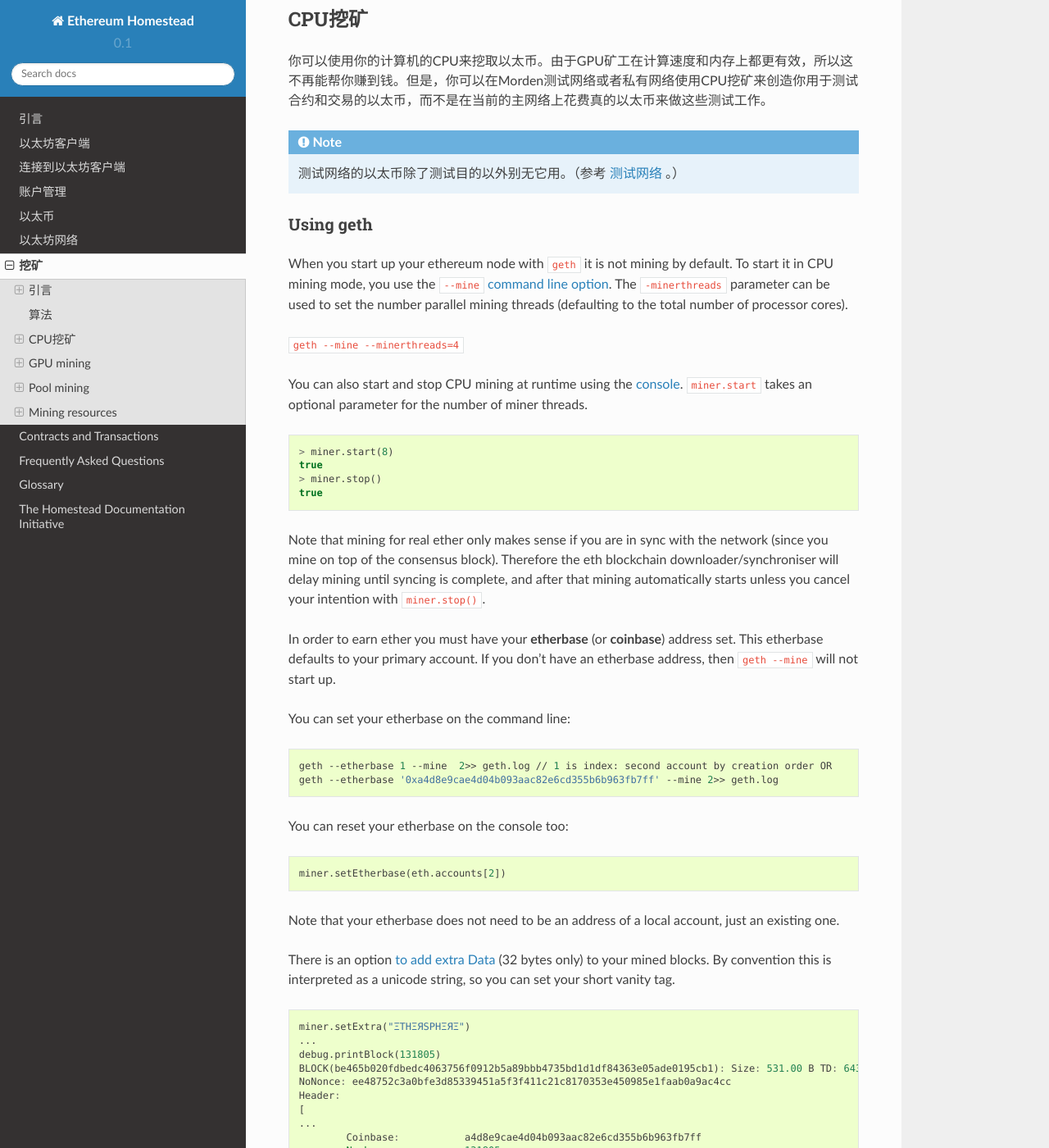
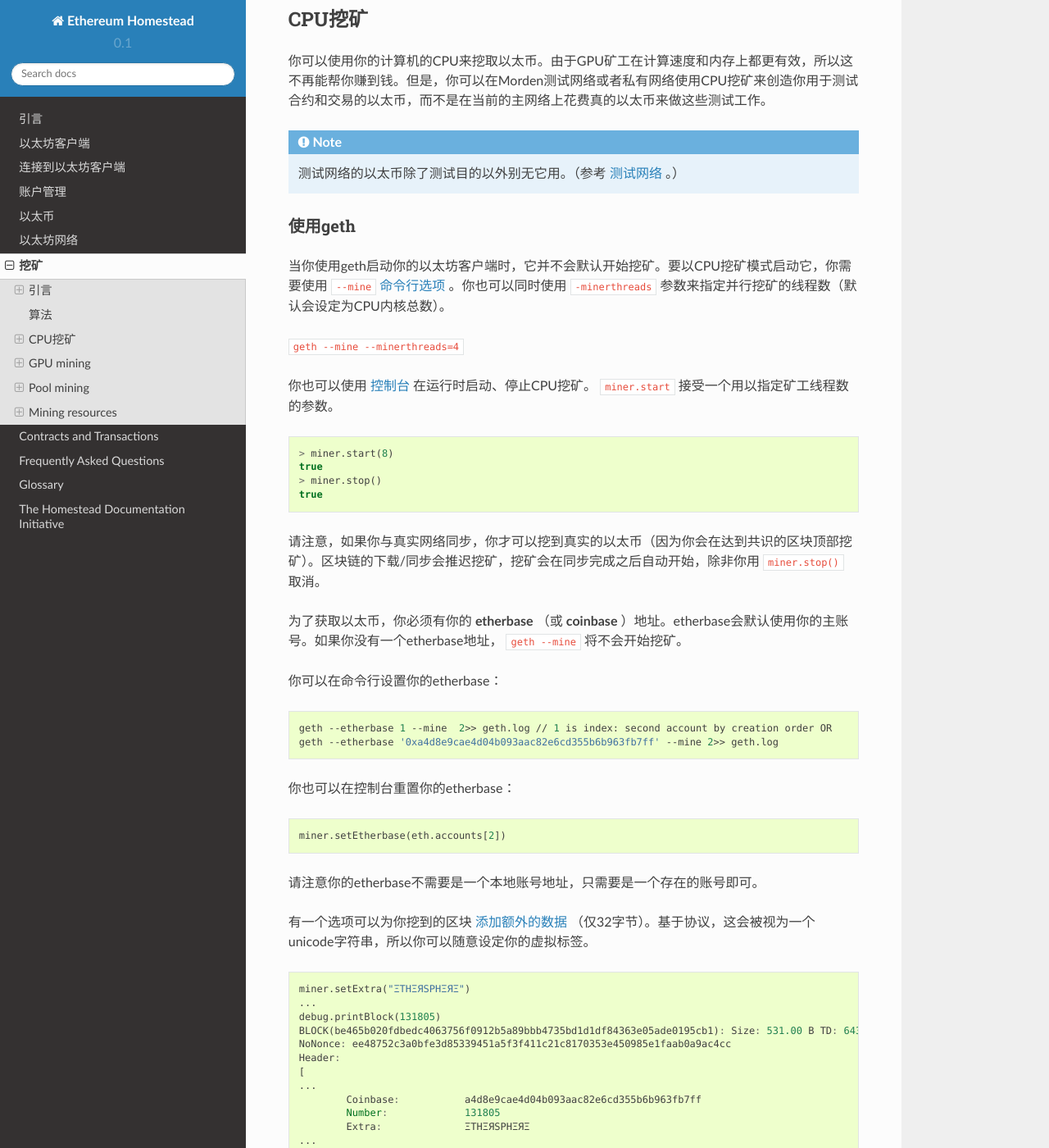
Before and after one commit to riversyang/homestead-guide-cn, a Sphinx documentation site: the page built from source/mining.rst, in a window 1280 px wide and 1400 px high, scrolled down 3132 px. Shown: the whole window at 82% size. Built offline with Sphinx 7.4.7 and the Read the Docs theme 2.0.0, drawn with Linux system fonts in a browser that asks for light colours; some of the changed text lies outside the part shown.

Commit message:
Update translation.

```diff
--- a/source/mining.rst
+++ b/source/mining.rst
@@ -81,15 +81,13 @@ CPU挖矿
 
 .. note:: 测试网络的以太币除了测试目的以外别无它用。（参考 :ref:`test-networks` 。）
 
-Using geth
+使用geth
 -------------------------------
-When you start up your ethereum node with ``geth`` it is not mining by
-default. To start it in CPU mining mode, you use the ``--mine`` `command line option <https://github.com/ethereum/go-ethereum/wiki/Command-Line-Options>`__.
-The ``-minerthreads`` parameter can be used to set the number parallel mining threads (defaulting to the total number of processor cores).
+当你使用geth启动你的以太坊客户端时，它并不会默认开始挖矿。要以CPU挖矿模式启动它，你需要使用 ``--mine`` `命令行选项 <https://github.com/ethereum/go-ethereum/wiki/Command-Line-Options>`__ 。你也可以同时使用 ``-minerthreads`` 参数来指定并行挖矿的线程数（默认会设定为CPU内核总数）。
 
 ``geth --mine --minerthreads=4``
 
-You can also start and stop CPU mining at runtime using the `console <https://github.com/ethereum/go-ethereum/wiki/JavaScript-Console#adminminerstart>`__. ``miner.start`` takes an optional parameter for the number of miner threads.
+你也可以使用 `控制台 <https://github.com/ethereum/go-ethereum/wiki/JavaScript-Console#adminminerstart>`__ 在运行时启动、停止CPU挖矿。 ``miner.start`` 接受一个用以指定矿工线程数的参数。
 
 .. code-block:: Javascript
 
@@ -98,26 +96,26 @@ You can also start and stop CPU mining at runtime using the `console <https://gi
     > miner.stop()
     true
 
-Note that mining for real ether only makes sense if you are in sync with the network (since you mine on top of the consensus block). Therefore the eth blockchain downloader/synchroniser will delay mining until syncing is complete, and after that mining automatically starts unless you cancel your intention with ``miner.stop()``.
+请注意，如果你与真实网络同步，你才可以挖到真实的以太币（因为你会在达到共识的区块顶部挖矿）。区块链的下载/同步会推迟挖矿，挖矿会在同步完成之后自动开始，除非你用 ``miner.stop()`` 取消。
 
-In order to earn ether you must have your **etherbase** (or **coinbase**) address set. This etherbase defaults to your primary account. If you don't have an etherbase address, then ``geth --mine`` will not start up.
+为了获取以太币，你必须有你的 **etherbase** （或 **coinbase** ）地址。etherbase会默认使用你的主账号。如果你没有一个etherbase地址， ``geth --mine`` 将不会开始挖矿。
 
-You can set your etherbase on the command line:
+你可以在命令行设置你的etherbase：
 
 .. code-block:: bash
 
     geth --etherbase 1 --mine  2>> geth.log // 1 is index: second account by creation order OR
     geth --etherbase '0xa4d8e9cae4d04b093aac82e6cd355b6b963fb7ff' --mine 2>> geth.log
 
-You can reset your etherbase on the console too:
+你也可以在控制台重置你的etherbase：
 
 .. code-block:: javascript
 
     miner.setEtherbase(eth.accounts[2])
 
-Note that your etherbase does not need to be an address of a local account, just an existing one.
+请注意你的etherbase不需要是一个本地账号地址，只需要是一个存在的账号即可。
 
-There is an option `to add extra Data <https://github.com/ethereum/go-ethereum/wiki/JavaScript-Console#minersetextra>`__ (32 bytes only) to your mined blocks. By convention this is interpreted as a unicode string, so you can set your short vanity tag.
+有一个选项可以为你挖到的区块 `添加额外的数据 <https://github.com/ethereum/go-ethereum/wiki/JavaScript-Console#minersetextra>`__ （仅32字节）。基于协议，这会被视为一个unicode字符串，所以你可以随意设定你的虚拟标签。
 
 .. code-block:: javascript
 
@@ -135,21 +133,21 @@ There is an option `to add extra Data <https://github.com/ethereum/go-ethereum/w
     ...
     }
 
-You can check your hashrate with `miner.hashrate <https://github.com/ethereum/go-ethereum/wiki/JavaScript-Console#adminminerhashrate>`_, the result is in H/s (Hash operations per second).
+你可以使用 `miner.hashrate <https://github.com/ethereum/go-ethereum/wiki/JavaScript-Console#adminminerhashrate>`_ 检查你的哈希效率（hashrate），结果的单位是H/s（每秒的哈希操作数）。
 
 .. code-block:: javascript
 
     > miner.hashrate
     712000
 
-After you successfully mined some blocks, you can check the ether balance of your etherbase account. Now assuming your etherbase is a local account:
+当你成功挖到区块之后，你可以检查你的etherbase中的以太币余额。假设你的etherbase是一个本地账户：
 
 .. code-block:: javascript
 
     > eth.getBalance(eth.coinbase).toNumber();
     '34698870000000'
 
-In order to spend your earnings on gas to transact, you will need to have this account unlocked.
+为了在交易中用气（gas）消费你的收入，你需要解锁这账户。
 
 .. code-block:: javascript
 
@@ -157,7 +155,7 @@ In order to spend your earnings on gas to transact, you will need to have this a
     Password
     true
 
-You can check which blocks are mined by a particular miner (address) with the following code snippet on the console:
+你可以在控制台使用以下命令检查特定的矿工（地址）挖到了哪些区块：
 
 .. code-block:: javascript
 
@@ -179,7 +177,7 @@ You can check which blocks are mined by a particular miner (address) with the fo
     minedBlocks(1000, eth.coinbase);
     //[352708, 352655, 352559]
 
-Note that it will happen often that you find a block yet it never makes it to the canonical chain. This means when you locally include your mined block, the current state will show the mining reward credited to your account, however, after a while, the better chain is discovered and we switch to a chain in which your block is not included and therefore no mining reward is credited. Therefore it is quite possible that as a miner monitoring their coinbase balance will find that it may fluctuate quite a bit.
+请注意，你挖到一个区块，然而它并没有被当前的标准链所认可的情况（即其可能没有被包含在当前网络中的最长分叉上，译者注）是经常会发生的。这意味着，当你本地包含了你挖到的区块之后，当前状态会显示相应的挖矿报酬添加到你的账户，然而过了一段时间，不包含你的区块的更好的链（即更长的、被更多节点认可的分叉，译者注）被接受并切换到其上之后，你将不会实际获得挖矿报酬。也就是说，一个矿工会发现自己的coinbase余额非常可能会有一些上下浮动。
 
 GPU mining
 ================================================================================
```
